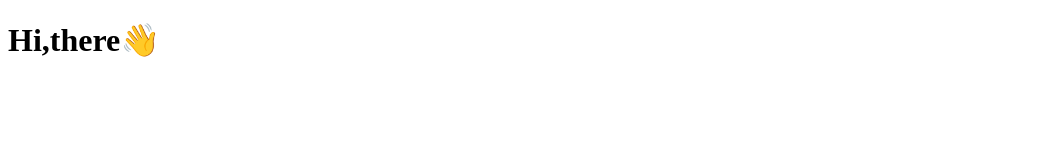
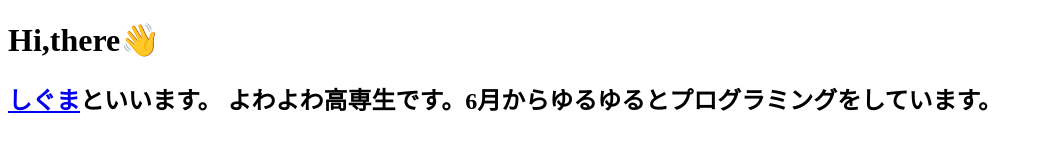
Before and after one commit to laminne/Sigumaa.github.io, a plain HTML site: page index.html in a window 1280 px wide. Shown: the whole page, without its empty margins (0-1043 px from the left). Drawn offline with Linux system fonts and the light colour scheme.

Commit message:
おテストですわよ

```diff
--- a/index.html
+++ b/index.html
@@ -8,5 +8,9 @@
     <h1>
         Hi,there👋
     </h1>
+    <h2>
+        <a href="https://github.com/Sigumaa">しぐま</a>といいます。
+        よわよわ高専生です。6月からゆるゆるとプログラミングをしています。
+    </h2>
 </body>
 </html>
```
